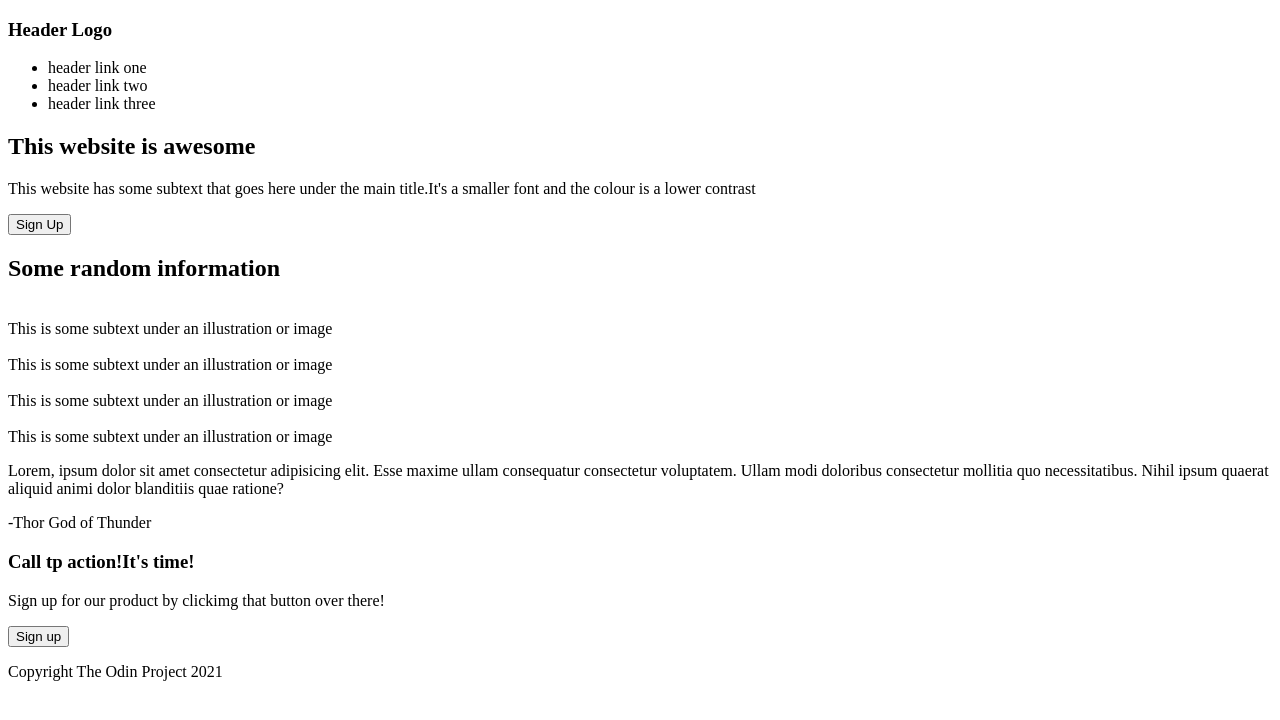
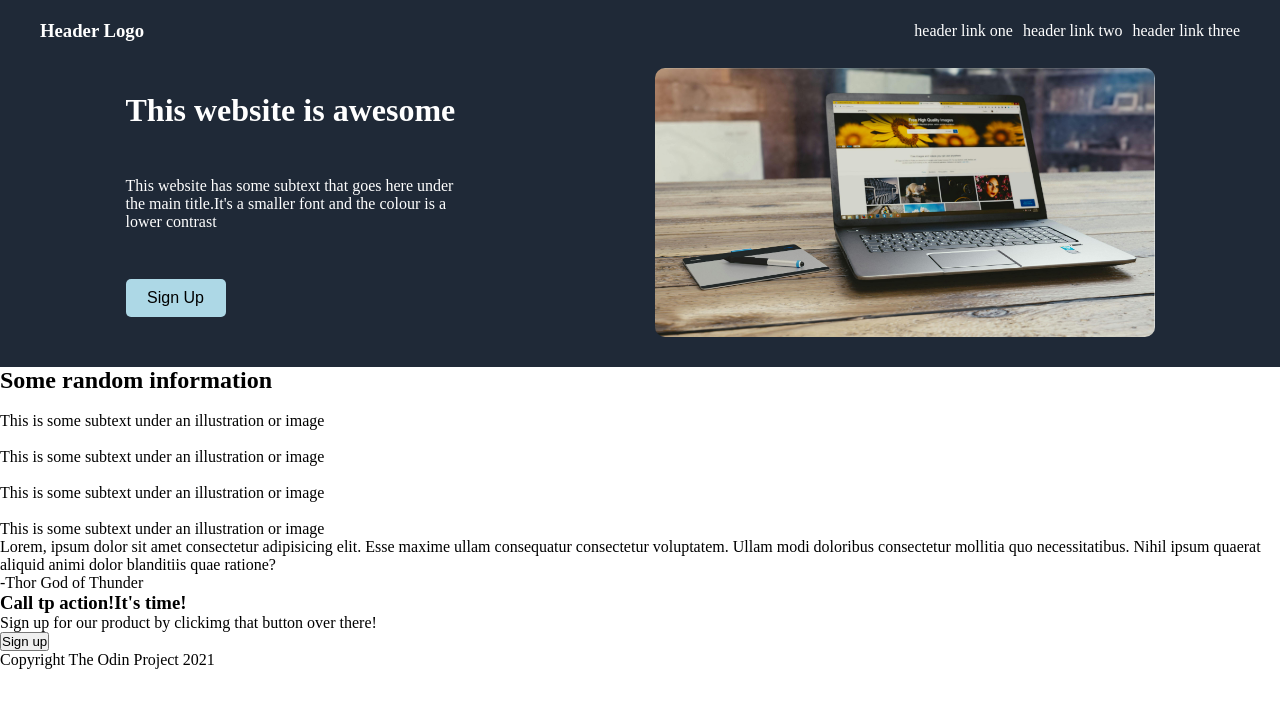
Before and after one commit to chrislane134/LandingPageOdin, a plain HTML site: page index.html in a window 1280 px wide. Drawn offline with Linux system fonts and the light colour scheme.

Commit message:
Have completed the CSS for the nav and hero both in the 'section 1' div. Nav added with links Header, paragraph and button added. Image added in Hero section.

```diff
--- a/index.html
+++ b/index.html
@@ -4,8 +4,10 @@
     <meta charset="UTF-8">
     <meta name="viewport" content="width=device-width, initial-scale=1.0">
     <title>Odin Landing Page</title>
+    <link rel="stylesheet" href="style.css"
 </head>
 <body>
+    <div class="section1">
     <div class="nav">
         <h3>Header Logo</h3>
         <ul>
@@ -15,11 +17,17 @@
         </ul>
     </div>
     <div class="hero">
-        <h2>This website is awesome</h2>
+        <div class="left">
+        <h1>This website is awesome</h1>
         <p>This website has some subtext that goes here under the main title.It's a smaller font and the colour is a lower contrast </p>
         <button>Sign Up</button>
-        <img>
+    </div>
+        <div class="right">
+            <img src="hero.jpg" height="200px" width="500px">
+        </div>
 
+
+    </div>
     </div>
     <div class="info">
         <h2>Some random information</h2>
--- /dev/null
+++ b/style.css
@@ -0,0 +1,76 @@
+*{
+    padding:0;
+    margin:0;
+}
+
+body{
+    display:flex;
+    flex-direction: column;
+}
+.section1 {
+    background-color: #1F2937;
+    color: white;
+    padding: 10px 20px;
+}
+
+.nav{
+    display: flex;
+    justify-content: space-around;
+    align-items: center;
+    max-width: 1200px;
+    margin: 0 auto;
+    padding: 10px 0;
+}
+
+.nav h3{
+    margin: 0;
+    flex:1;
+    text-align: left;
+;
+}
+
+.nav > ul{
+    display: flex;
+    list-style: none;
+    gap: 10px;
+    padding:0;
+    margin: 0;
+}
+
+.hero {
+    display: flex;
+    justify-content: space-around;
+    flex:1;
+    padding: 16px;
+
+}
+
+.left{
+    display: flex;
+    flex-direction: column;
+    justify-content: space-around;
+    padding: 0;
+    margin: 0;
+    max-width: 350px;
+
+
+}
+
+.right img{
+    max-width: 100%;
+    height: auto;
+    border-radius: 10px;
+}
+
+
+.hero button{
+    width: 100px;
+    text-align: center;
+    background-color: lightblue;
+    padding: 10px 20px;
+    font-size: 1em;
+    border: none;
+    border-radius: 5px;
+    cursor: pointer;
+
+}
```
Also changed, not shown: hero.jpg (added).
